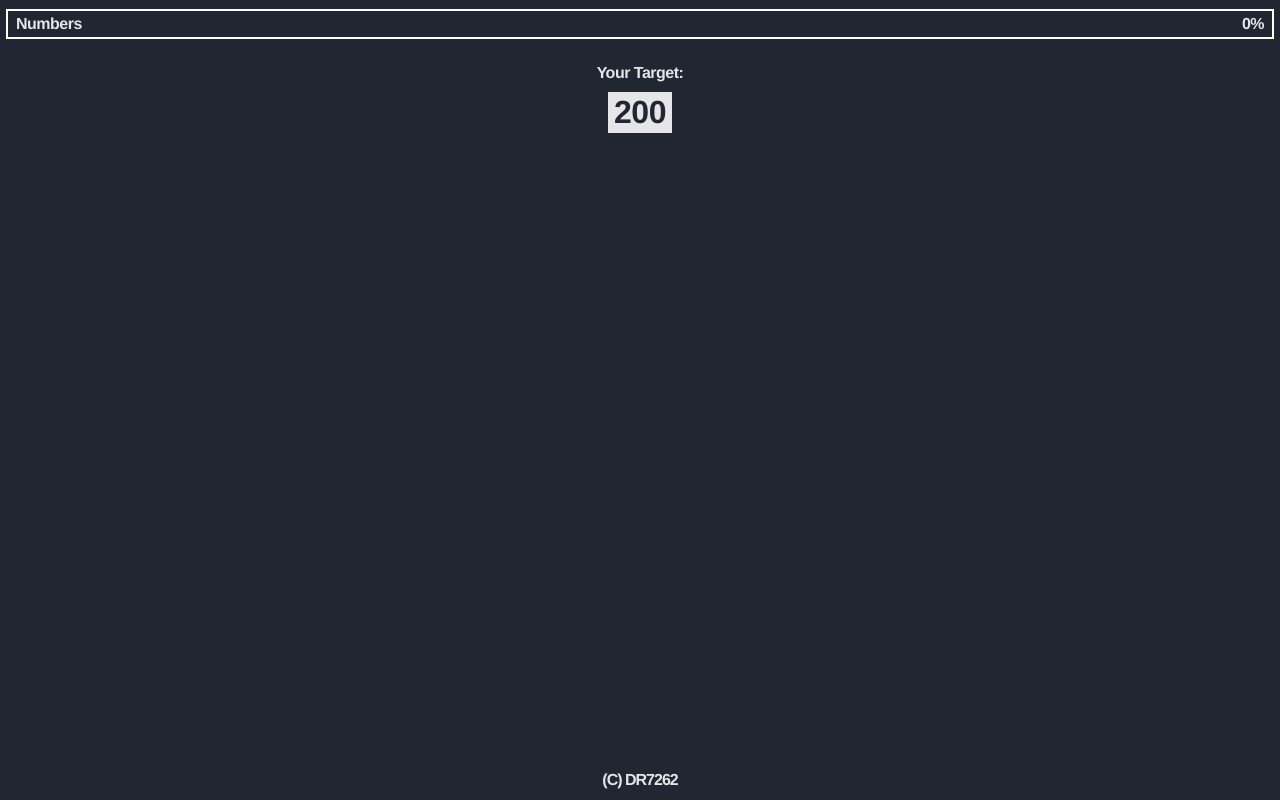
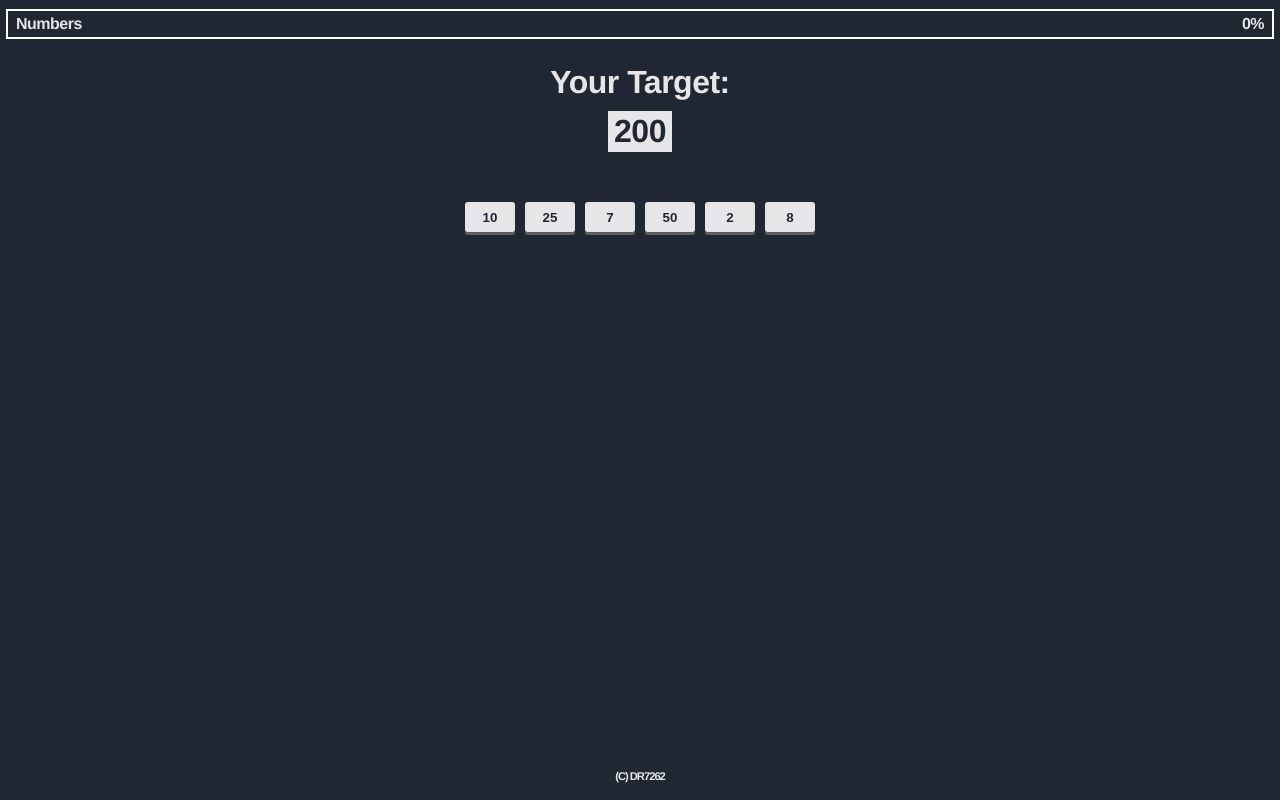
Before and after one commit to DR7262/numbers-game, a website built with webpack: page src/index.html in a window 1280 px wide. Built offline with nearby package versions, Linux system fonts and the light colour scheme.

Commit message:
Added rendering of number buttons with basic styling

```diff
--- a/src/domController.js
+++ b/src/domController.js
@@ -1,9 +1,10 @@
-import { todaysValues } from './globals.js';
+import { todaysValues } from "./globals.js";
 
 export function render() {
     renderTarget();
     renderNumberButtons();
     renderOperatorButtons();
+    renderCurrentOperation();
     renderHistory();
 }
 
@@ -14,13 +15,23 @@ function renderTarget() {
 }
 
 function renderNumberButtons() {
-
+    const numberButtonContainer = document.getElementById("numbers");
+    for (let number in todaysValues.numbers) {
+        let numberButton = document.createElement("button");
+        numberButton.classList.add("number", "gameButton")
+        numberButton.textContent = todaysValues.numbers[number];
+        numberButtonContainer.appendChild(numberButton);
+    }
 }
 
 function renderOperatorButtons() {
 
 }
 
+function renderCurrentOperation() {
+
+}
+
 function renderHistory() {
 
 }
--- a/src/globals.js
+++ b/src/globals.js
@@ -1,7 +1,10 @@
 let target = 200
 
+let numbers = [10, 25, 7, 50, 2, 8]
+
 const todaysValues = {
-    target: target
+    target: target,
+    numbers: numbers
 }
 
 export { todaysValues };
--- a/src/index.js
+++ b/src/index.js
@@ -1,4 +1,4 @@
-import './style.css';
-import { render } from './domController.js';
+import "./style.css";
+import { render } from "./domController.js";
 
 render();
--- a/src/style.css
+++ b/src/style.css
@@ -7,6 +7,7 @@ html {
     background-color: var(--main-bg-color);
     color: var(--main-font-color);
     letter-spacing: -.5px;
+    text-align: center;
 }
 
 body {
@@ -16,8 +17,8 @@ body {
 #main-header {
     display: flex;
     justify-content: space-around;
-    height: 6vh;
-    width: 100vw;
+    height: 3rem;
+    width: 100%;
     position: top;
     margin: 0;
     align-items: center;
@@ -31,27 +32,53 @@ body {
     justify-content: space-around;
     flex-direction: column;
     padding-top: 16px;
+    gap: 50px
 }
 
 #target {
     display: flex;
     align-items: center;
     font-size: 2rem;
-    text-align: center;
     flex-direction: column;
     gap: 10px;
 }
 
-#target-text {
-    font-size: 1rem;
-}
-
-#target-number {
+#target-number,
+.gameButton {
     color:var(--main-bg-color);
     background-color: var(--main-font-color);
     padding: 6px;
     padding-top: 2px;
     padding-bottom: 2px;
+}
+
+#numbers {
+    display: flex;
+    align-items: center;
+    flex-direction: row;
+    flex-wrap: wrap;
+    gap: 10px;
+    justify-content: center;
+}
+
+.gameButton {
+    width: 50px;
+    height: 30px;
+    border-radius: 3px;
+    font-weight: bold;
+    border: none;
+    box-shadow: 0 3px 0 0 rgb(93, 93, 93);
+    transition: box-shadow .08s ease, background-color, .08s ease, translate .08s ease
+}
+
+.gameButton:active {
+    box-shadow: 0 2px 0 0 rgb(48, 48, 48);
+    background-color: rgb(211, 211, 211);
+    translate: 0 5%;
+}
+
+.gameButton:hover {
+    background-color: rgb(255, 255, 255);
 }
 
 #header-box {
@@ -70,11 +97,12 @@ body {
 #main-footer {
     display: flex;
     justify-content: space-around;
-    height: 5vh;
-    width: 100vw;
+    height: 3rem;
+    width: 100%;
     position: absolute;
     bottom: 0;
     margin: 0;
     align-items: center;
     letter-spacing: -1px;
+    font-size: .7rem;
 }
```
Also changed, not shown: dist/main.js.
